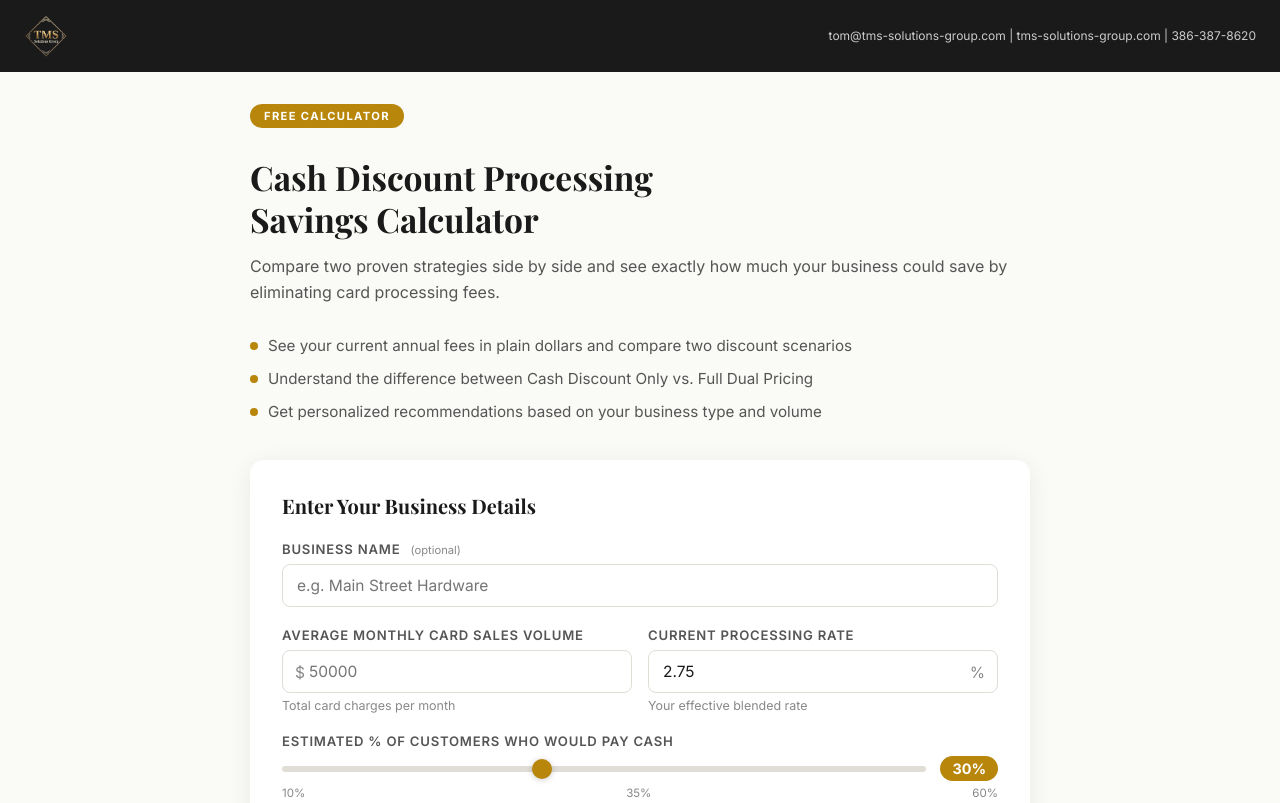
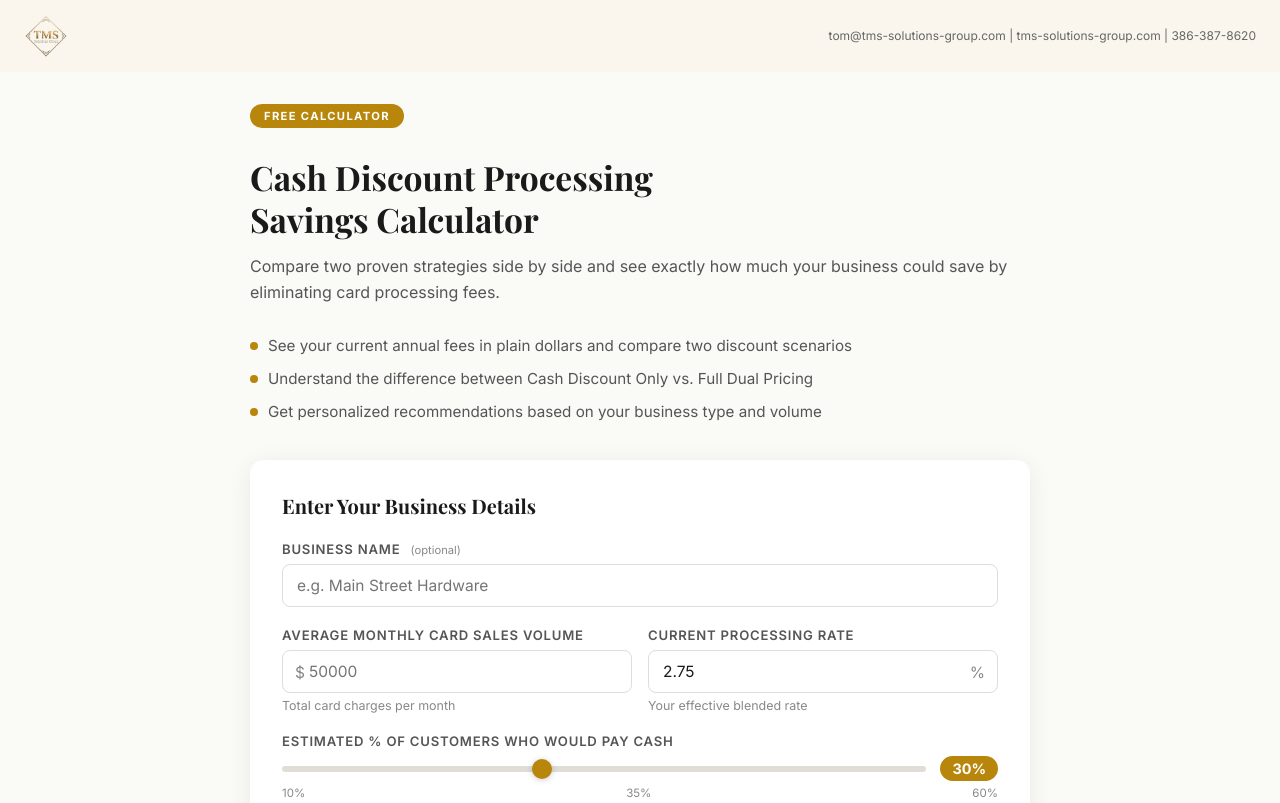
Before and after one commit to Tsparling1/tms-cash-discount-calculator, a website: page public/index.html in a window 1280 px wide. Shown: the top 803 px of the page. Drawn offline with nearby package versions, Linux system fonts and the light colour scheme.

Commit message:
Change header background to cream, contact color to #666

```diff
--- a/public/index.html
+++ b/public/index.html
@@ -25,11 +25,11 @@
     body { background: var(--cream); font-family: 'Inter', sans-serif; color: var(--dark); min-height: 100vh; display: flex; flex-direction: column; }
 
     /* HEADER */
-    header { background: var(--dark); padding: 14px 24px; display: flex; align-items: center; justify-content: space-between; }
+    header { background: #FAF6EE; padding: 14px 24px; display: flex; align-items: center; justify-content: space-between; }
     header .brand { color: #fff; font-family: 'Playfair Display', serif; font-size: 1.1rem; letter-spacing: 0.02em; }
     header .brand span { color: var(--gold-light); }
     .brand-logo { height: 44px; width: auto; display: block; object-fit: contain; }
-    header .contact { color: #ccc; font-size: 0.75rem; text-align: right; line-height: 1.5; }
+    header .contact { color: #666; font-size: 0.75rem; text-align: right; line-height: 1.5; }
 
     /* MAIN WRAPPER */
     main { flex: 1; max-width: 820px; margin: 0 auto; width: 100%; padding: 32px 20px 48px; }
```
